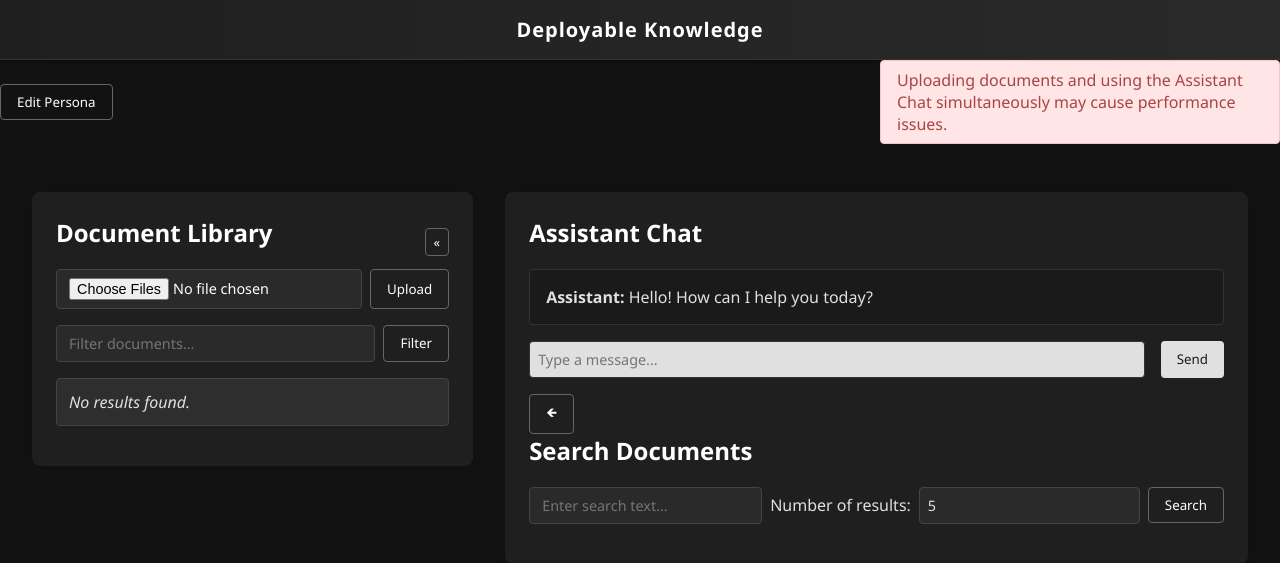
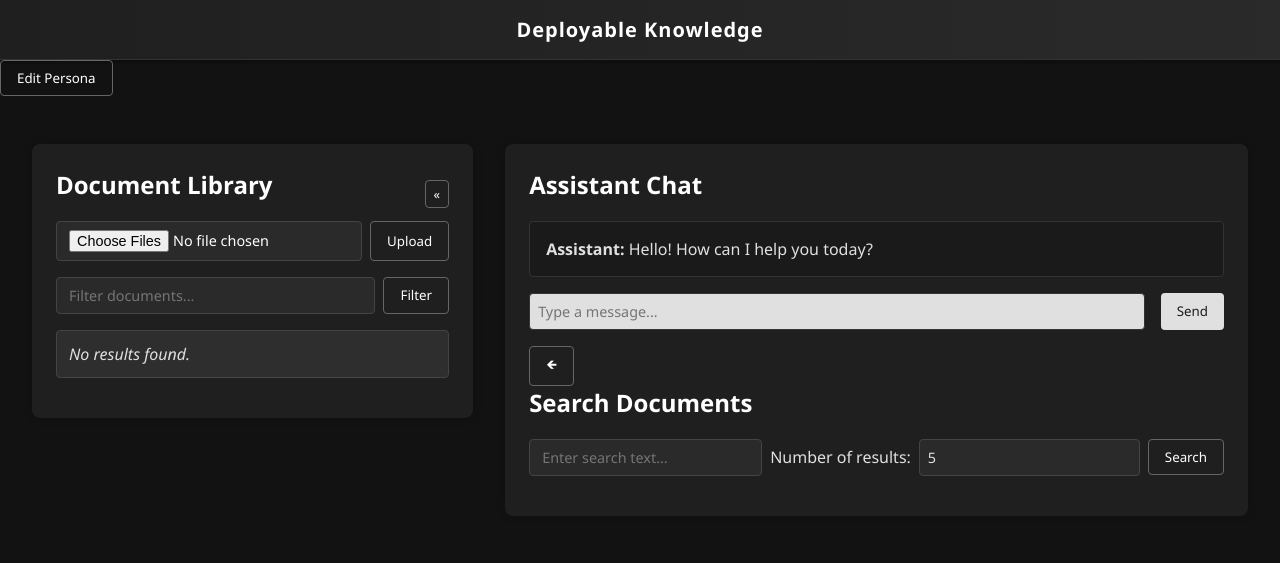
Before and after one commit to sage-bomb/Deployable-Knowledge, a FastAPI app: page / in a window 1280 px wide. Shown: the top 563 px of the page. Run offline with FastAPI, Linux system fonts and the light colour scheme; data that the repository does not hold is empty.

Commit message:
warning message moved to upload progress display

```diff
--- a/app/static/css/style.css
+++ b/app/static/css/style.css
@@ -181,21 +181,6 @@ li:hover {
   background-color: var(--accent-blue-hover);
 }
 
-/* === Warning Messages === */
-
-.warning-box {
-      background-color: #ffe5e5;
-      color: #a94442;
-      border: 1px solid #f5c2c7;
-      border-radius: 4px;
-      padding: 0.5em 1em;
-      font-size: 1em;
-      max-width: 400px;
-      box-sizing: border-box;
-      display: inline-block;
-      vertical-align: middle;
-}
-
 /* === Modal === */
 
 .modal {
--- a/app/static/js/upload.js
+++ b/app/static/js/upload.js
@@ -21,7 +21,7 @@ export function initUpload() {
 
     for (let i = 0; i < files.length; i++) {
       const file = files[i];
-      uploadStatus.textContent = `⏳ Uploading (${i + 1}/${files.length})...`;
+      uploadStatus.innerHTML = `⏳ Uploading (${i + 1}/${files.length})... <span style="color: red;">Using chat at the same time may cause performance issues.</span>`;
 
       const formData = new FormData();
       formData.append("files", file); // same field name the server expects
--- a/app/templates/index.html
+++ b/app/templates/index.html
@@ -41,15 +41,6 @@
       style="display: flex; align-items: center; gap: 1em; margin-bottom: 1em"
     >
       <button id="open-persona-btn">Edit Persona</button>
-      <!-- Warning -->
-      <div
-        id="warning"
-        class="warning-box"
-        style="margin: 0; margin-left: auto"
-      >
-        Uploading documents and using the Assistant Chat simultaneously may
-        cause performance issues.
-      </div>
     </div>
 
     <div class="container">
```
